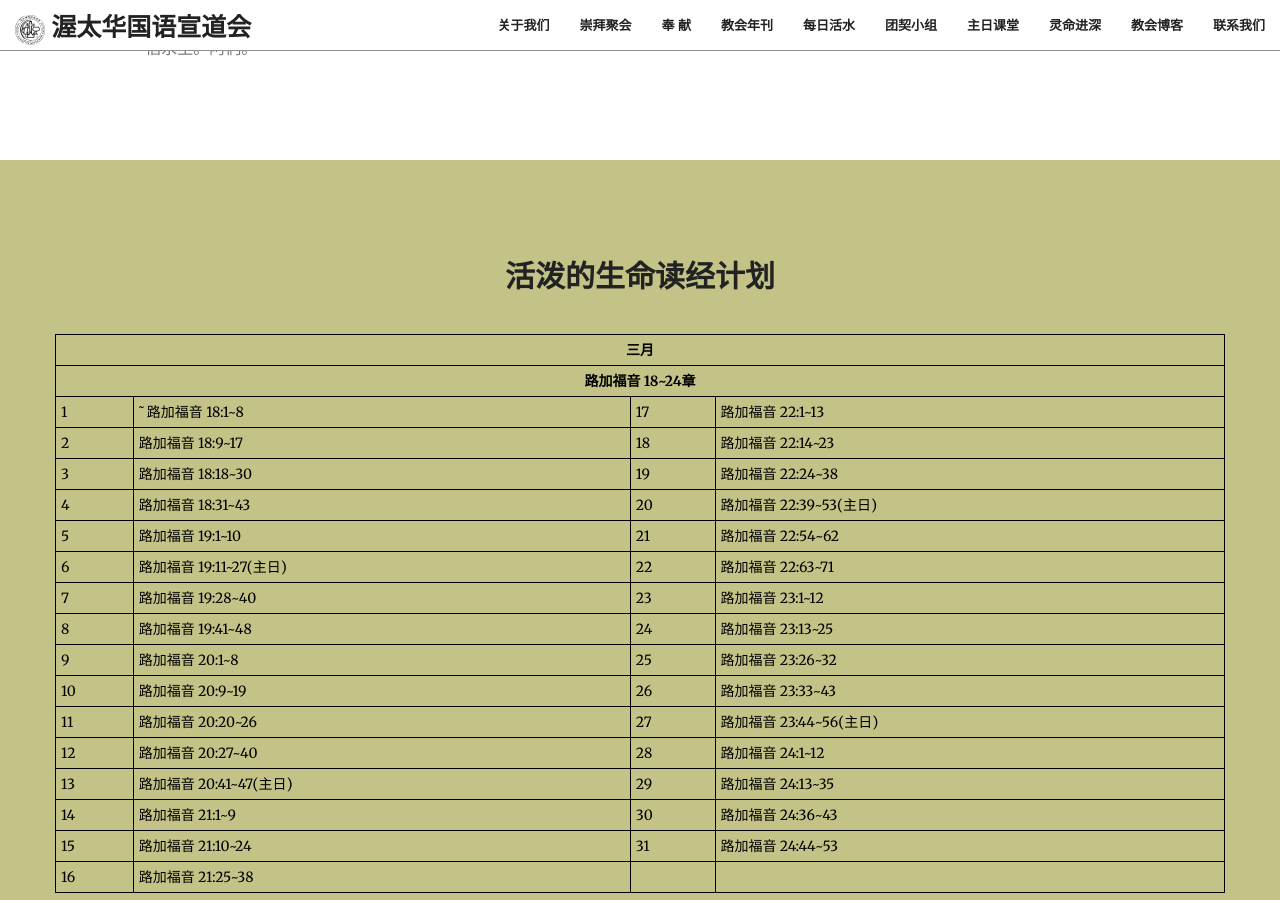
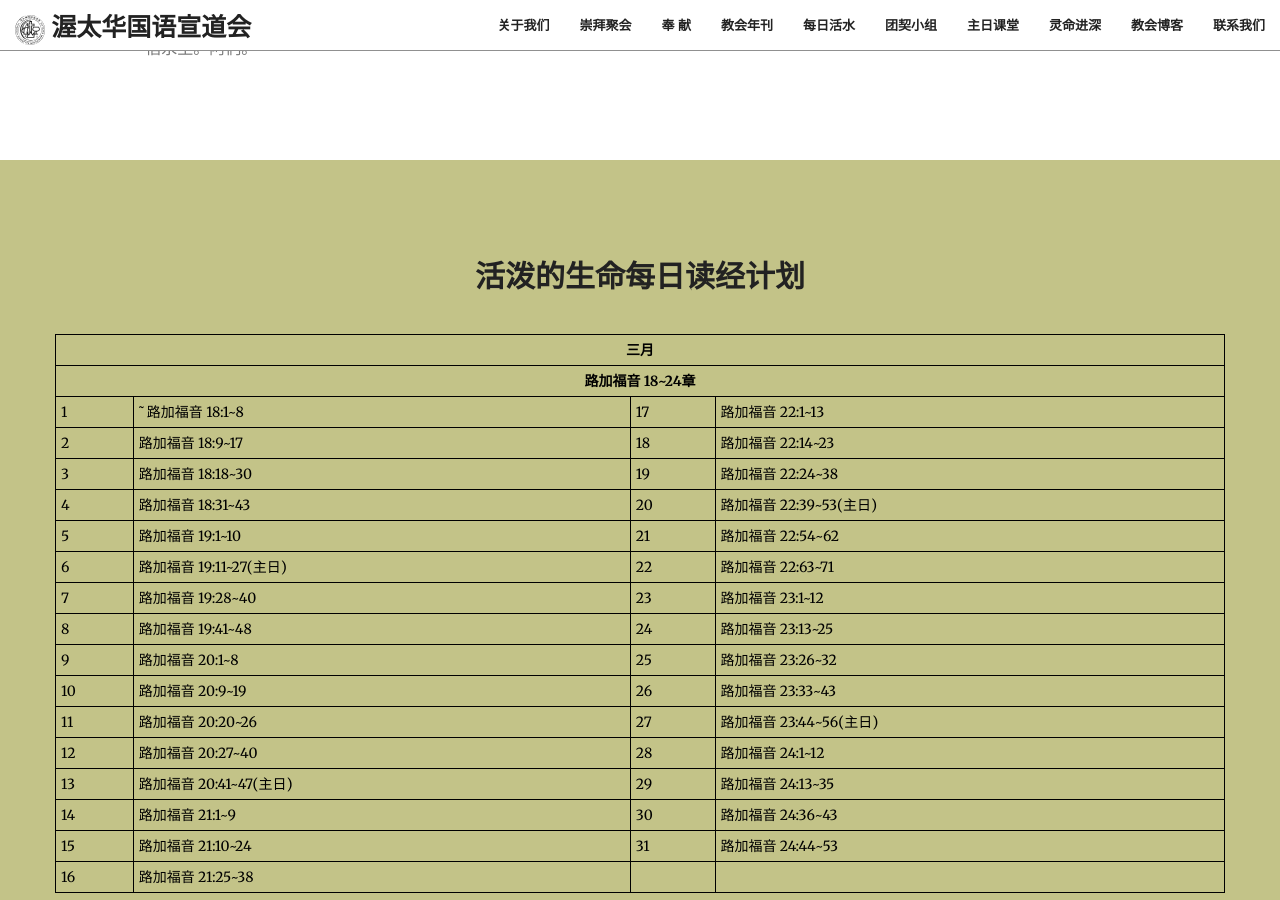
Before and after one commit to JonasYow/ottawaomac, a Jekyll site: the page built from index.html, in a window 1280 px wide and 900 px high, scrolled down 2687 px. Built offline with Jekyll 4.4.1, drawn with Linux system fonts in a browser that asks for light colours; some web fonts are replaced.

Commit message:
Minor fix

```diff
--- a/_includes/dailylivingwater.html
+++ b/_includes/dailylivingwater.html
@@ -2,7 +2,7 @@
     <div class="container">
         <div class="row">
             <div class="col-lg-12 text-center">
-                <h2 class="section-heading text-primary"><strong>活泼的生命读经计划</strong></h2>
+                <h2 class="section-heading text-primary"><strong>活泼的生命每日读经计划</strong></h2>
                 <!--<hr class="primary">-->
 		        <hr style="border-top: 1px solid rgb(195, 195, 136)">
             </div>
```
